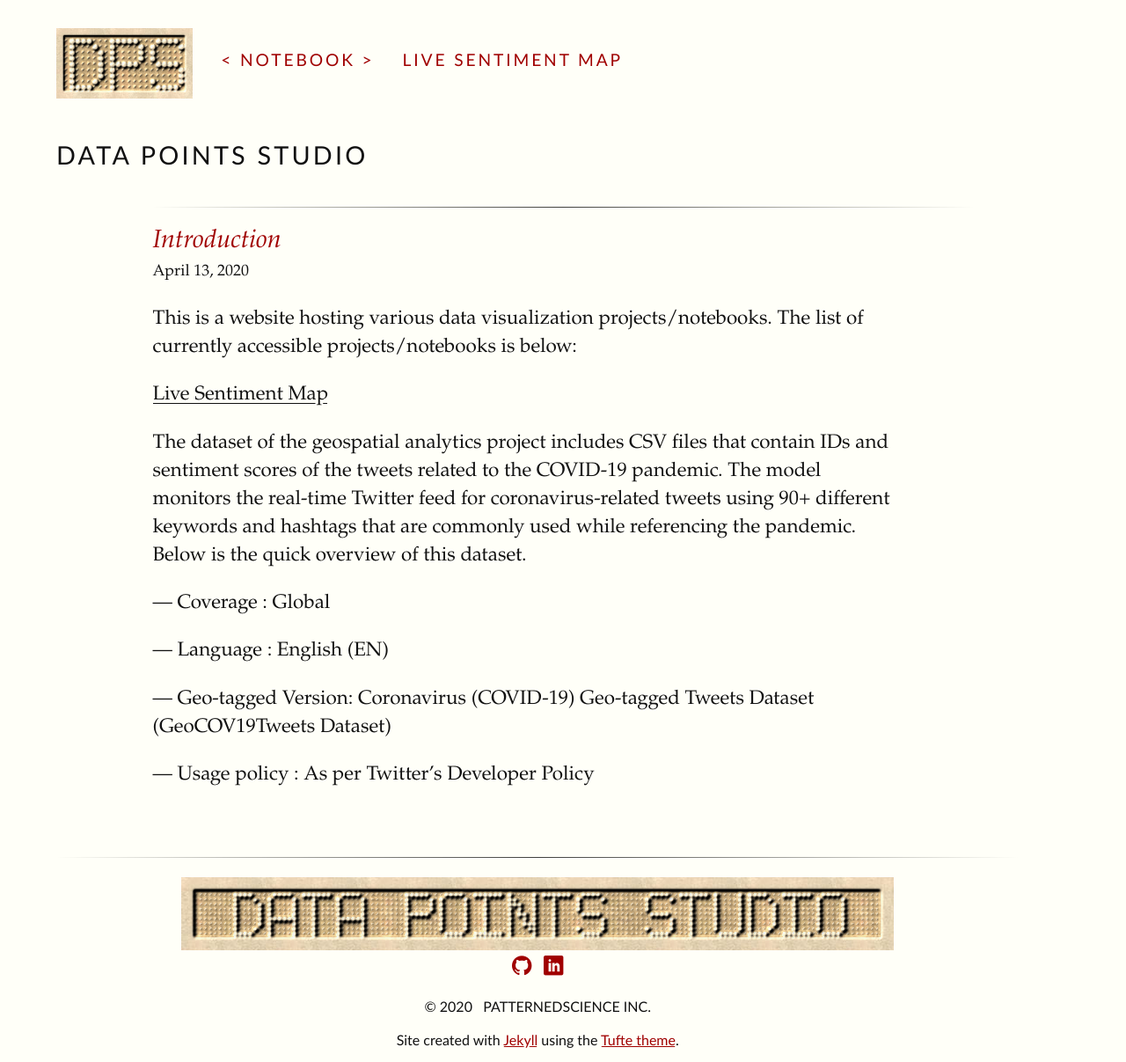
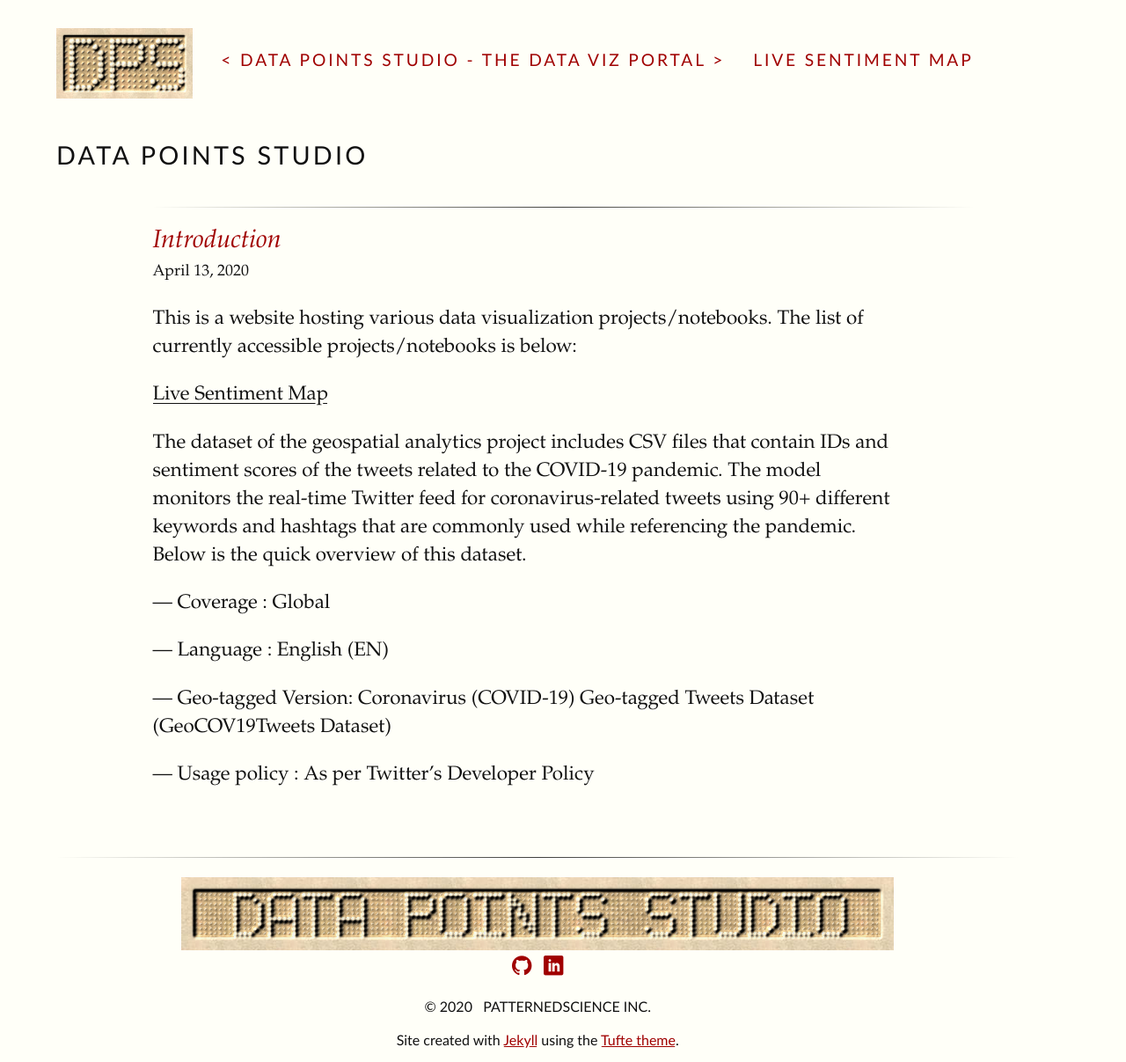
Before and after one commit to patternedscience/datapoints.studio, a Jekyll site: the page built from index.html, in a window 1280 px wide. Shown: the whole page at 88% size. Built offline with Jekyll 4.4.1, drawn with Linux system fonts in a browser that asks for light colours; some web fonts are replaced.

Commit message:
Basic mods for page title, footer image

```diff
--- a/_config.yml
+++ b/_config.yml
@@ -1,9 +1,9 @@
 baseurl:
-title: Datapoints Studio
+title: Data Points Studio
 subtitle: A portal for publishing great data analysis and visualization works
 author: PatternedScience Inc.
 simple_search: http://google.com/search
-description: Datapoints Studio - a portal for publishing great data analysis and visualization works
+description: Data Points Studio - a portal for publishing great data analysis and visualization works
 name: DatapointsStudio
 markdown: kramdown
 markdown_ext: "markdown,mkdown,mkdn,mkd,md"
--- a/_includes/footer.html
+++ b/_includes/footer.html
@@ -1,7 +1,7 @@
 <footer>
   <hr class="slender">
   <center>
-    <img src="assets/img/DataPointsStudio.png" alt="Data Points Studio" />
+    <img src="{{ site.baseurl }}/assets/img/DataPointsStudio.png" alt="Data Points Studio" />
   </center>
   <ul class="footer-links">
     <!--<li><a href="mailto:hate@spam.net"><span class="icon-mail3"></span></a></li>-->
--- a/index.html
+++ b/index.html
@@ -1,6 +1,6 @@
 ---
 layout: full-width
-title: Notebook
+title: Data Points Studio - The Data Viz Portal
 # Note that this index page uses a full-width layout!
 ---
 
```
